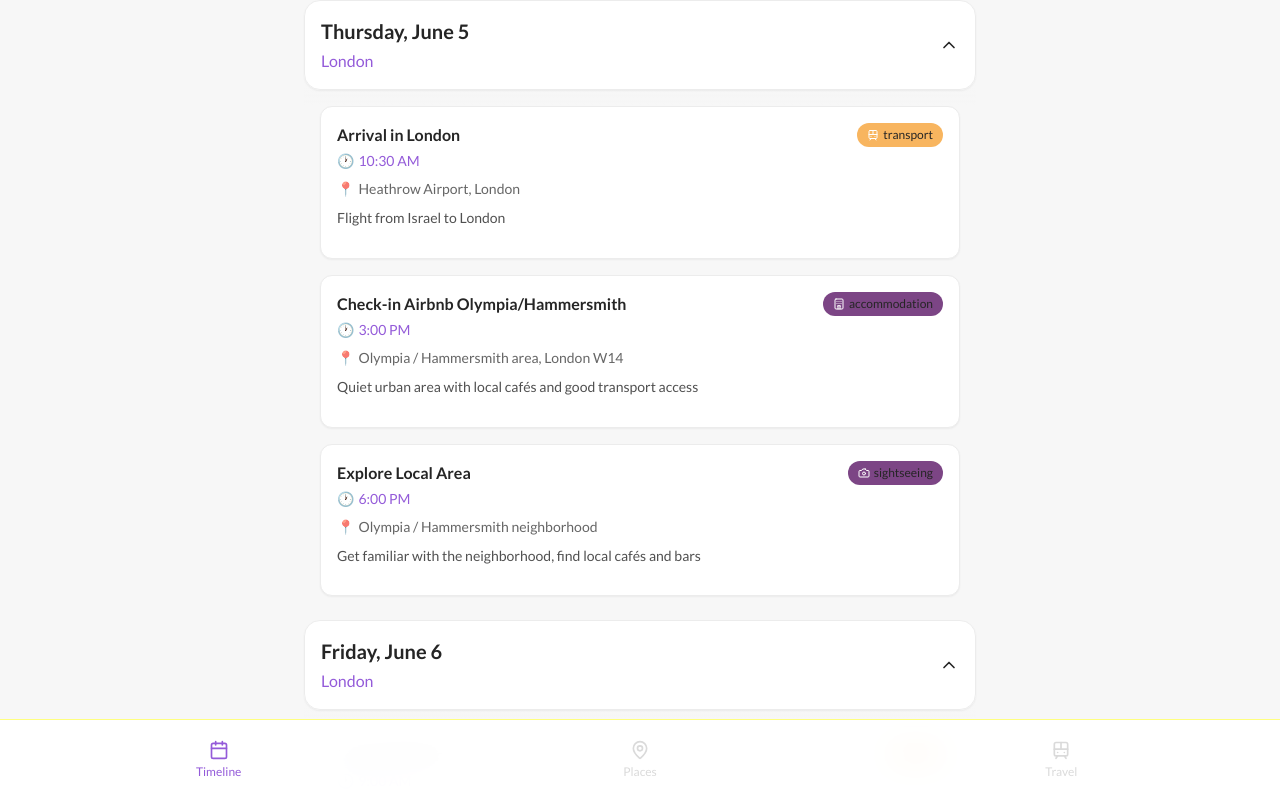
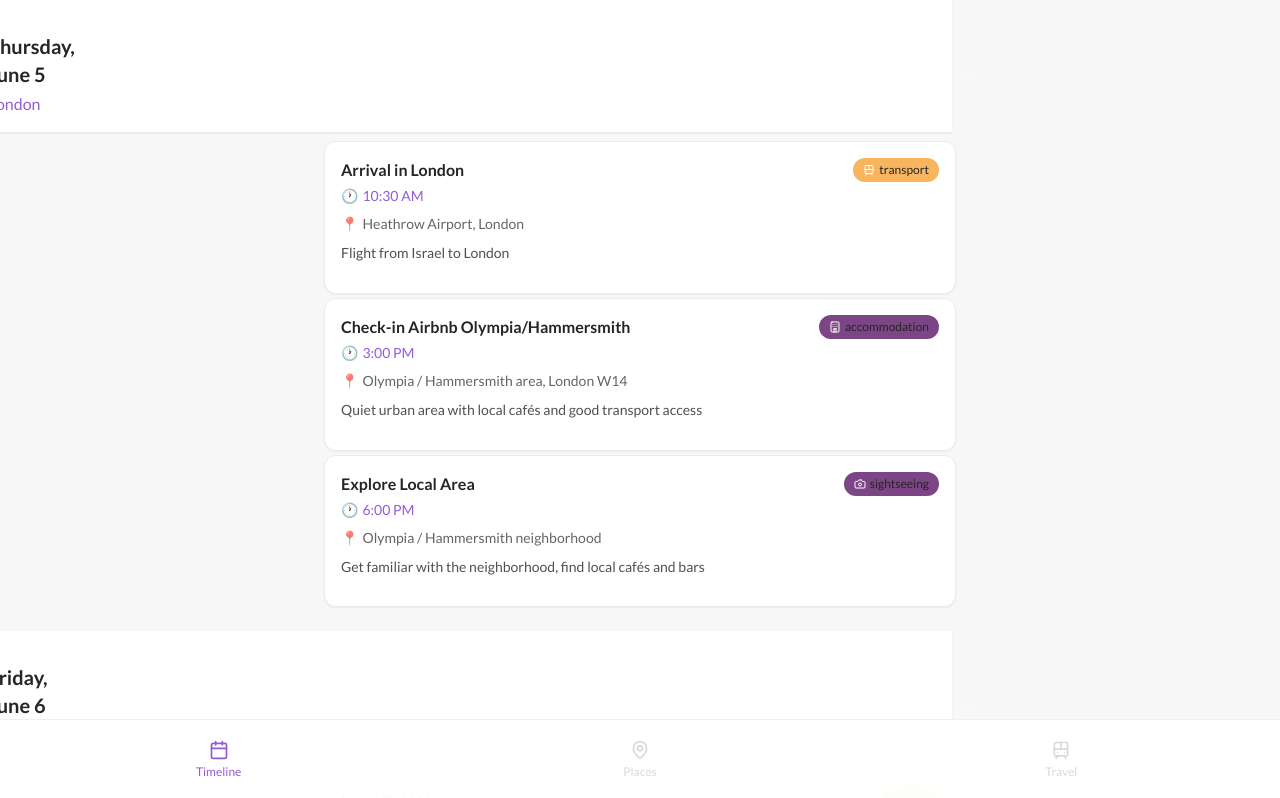
Before and after one commit to OferHauptman/solo-voyage-planner, a React (Vite) app: page / in a window 1280 px wide. Shown: the top 798 px of the page. Built offline with nearby package versions, Linux system fonts and the light colour scheme.

Commit message:
Refactor: Improve timeline card spacing and animation
Adjust card spacing, add animation to dropdown, and remove prices.

```diff
--- a/src/components/Timeline.tsx
+++ b/src/components/Timeline.tsx
@@ -36,8 +36,8 @@ const ActivityCard: React.FC<{ activity: Activity }> = ({ activity }) => {
   const IconComponent = categoryIcons[activity.category];
 
   return (
-    <div className="mb-4">
-      <div className="p-4 rounded-xl bg-white border border-[#ececec] shadow-sm">
+    <div className="mb-1">
+      <div className="mx-5 p-4 rounded-xl bg-white border border-[#ececec] shadow-sm">
         <div className="flex items-start justify-between">
           <div className="flex-1">
             <h3 className="font-semibold text-base mb-1" style={{ color: '#252525' }}>{activity.name}</h3>
@@ -60,11 +60,6 @@ const ActivityCard: React.FC<{ activity: Activity }> = ({ activity }) => {
               <p className="text-xs mb-3 italic bg-muted/50 p-2 rounded-lg" style={{ color: '#252525', opacity: 0.7 }}>
                 💭 {activity.notes}
               </p>
-            )}
-            {activity.price && (
-              <span className="inline-block text-xs px-3 py-1.5 rounded-full font-medium shadow-sm" style={{ backgroundColor: '#945BD9', color: '#ffffff' }}>
-                {activity.price}
-              </span>
             )}
           </div>
           <span className={cn(
@@ -92,10 +87,18 @@ const Timeline: React.FC = () => {
       {tripData.days.map((day, dayIndex) => (
         <div key={day.date} className="mb-6">
           <Collapsible open={openDays[day.date] ?? true}>
-            <div className="sticky top-0 z-30 bg-gradient-to-b from-[#f7f7f7] via-[#f7f7f7] to-transparent pb-4">
+            <div className="sticky top-0 z-30 bg-gradient-to-b from-[#f7f7f7] via-[#f7f7f7] to-transparent">
               <CollapsibleTrigger
                 onClick={() => toggleDay(day.date)}
-                className="w-full bg-white/95 backdrop-blur-sm py-4 px-4 rounded-2xl shadow-sm border border-[#ececec] flex items-center justify-between hover:bg-white/100 transition-colors"
+                className="w-full bg-white/95 backdrop-blur-sm py-4 px-4 shadow-sm border-b border-[#ececec] flex items-center justify-between hover:bg-white/100 transition-colors"
+                style={{
+                  marginLeft: '-100vw',
+                  marginRight: '-100vw',
+                  paddingLeft: 'calc(100vw - 50% + 20px)',
+                  paddingRight: 'calc(100vw - 50% + 20px)',
+                  paddingTop: '32px',
+                  paddingBottom: '16px'
+                }}
               >
                 <div className="text-left">
                   <h2 className="text-xl font-bold" style={{ color: '#252525' }}>
@@ -106,15 +109,15 @@ const Timeline: React.FC = () => {
                   </p>
                 </div>
                 {openDays[day.date] === false ? (
-                  <ChevronDown className="h-5 w-5" style={{ color: '#252525' }} />
+                  <ChevronDown className="h-5 w-5 transition-transform duration-200" style={{ color: '#252525' }} />
                 ) : (
-                  <ChevronUp className="h-5 w-5" style={{ color: '#252525' }} />
+                  <ChevronUp className="h-5 w-5 transition-transform duration-200" style={{ color: '#252525' }} />
                 )}
               </CollapsibleTrigger>
             </div>
 
-            <CollapsibleContent>
-              <div className="px-4 space-y-0">
+            <CollapsibleContent className="transition-all duration-300 ease-in-out data-[state=closed]:animate-accordion-up data-[state=open]:animate-accordion-down">
+              <div className="space-y-0 pt-2">
                 {day.activities.map((activity, activityIndex) => (
                   <div
                     key={activity.id}
```
